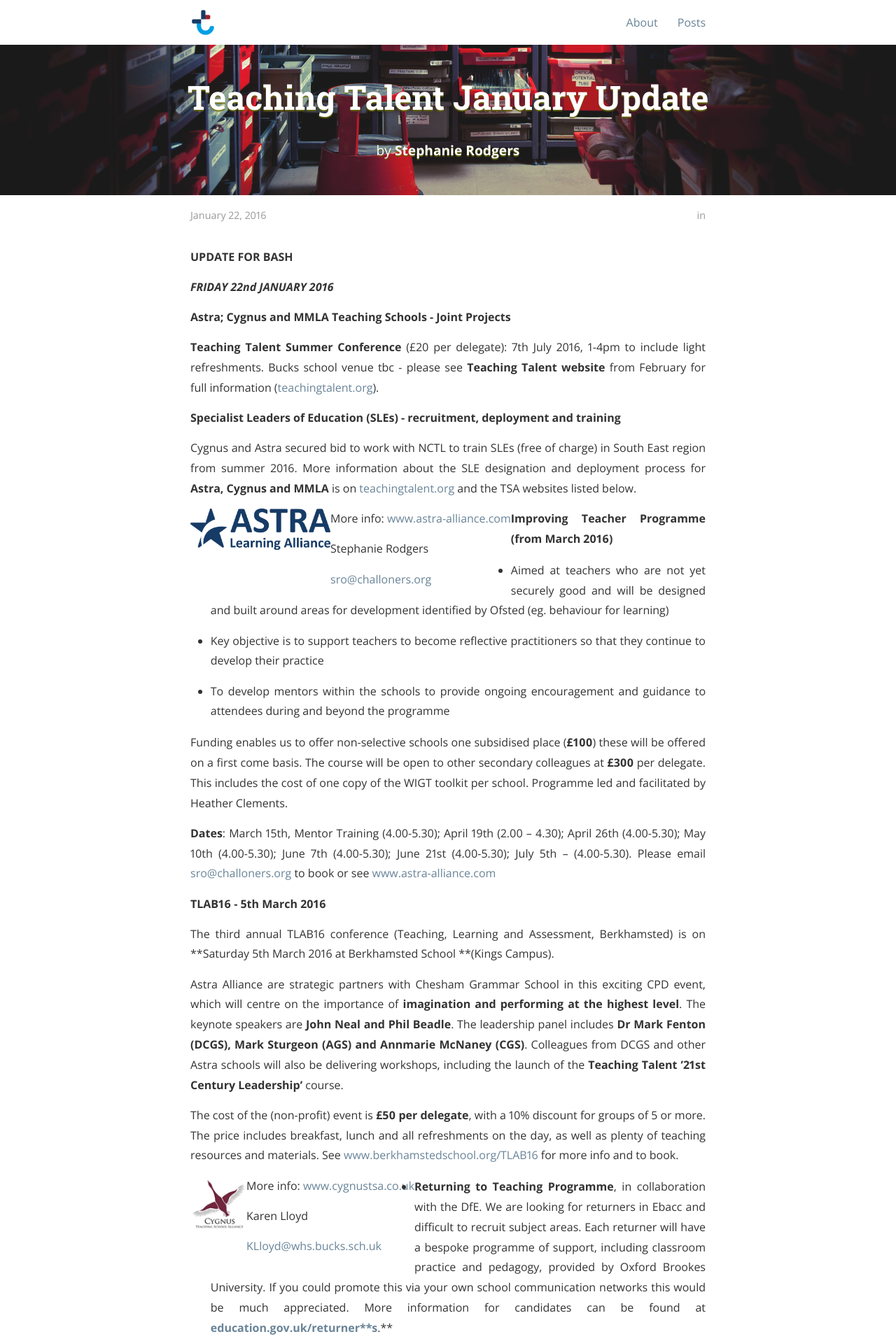
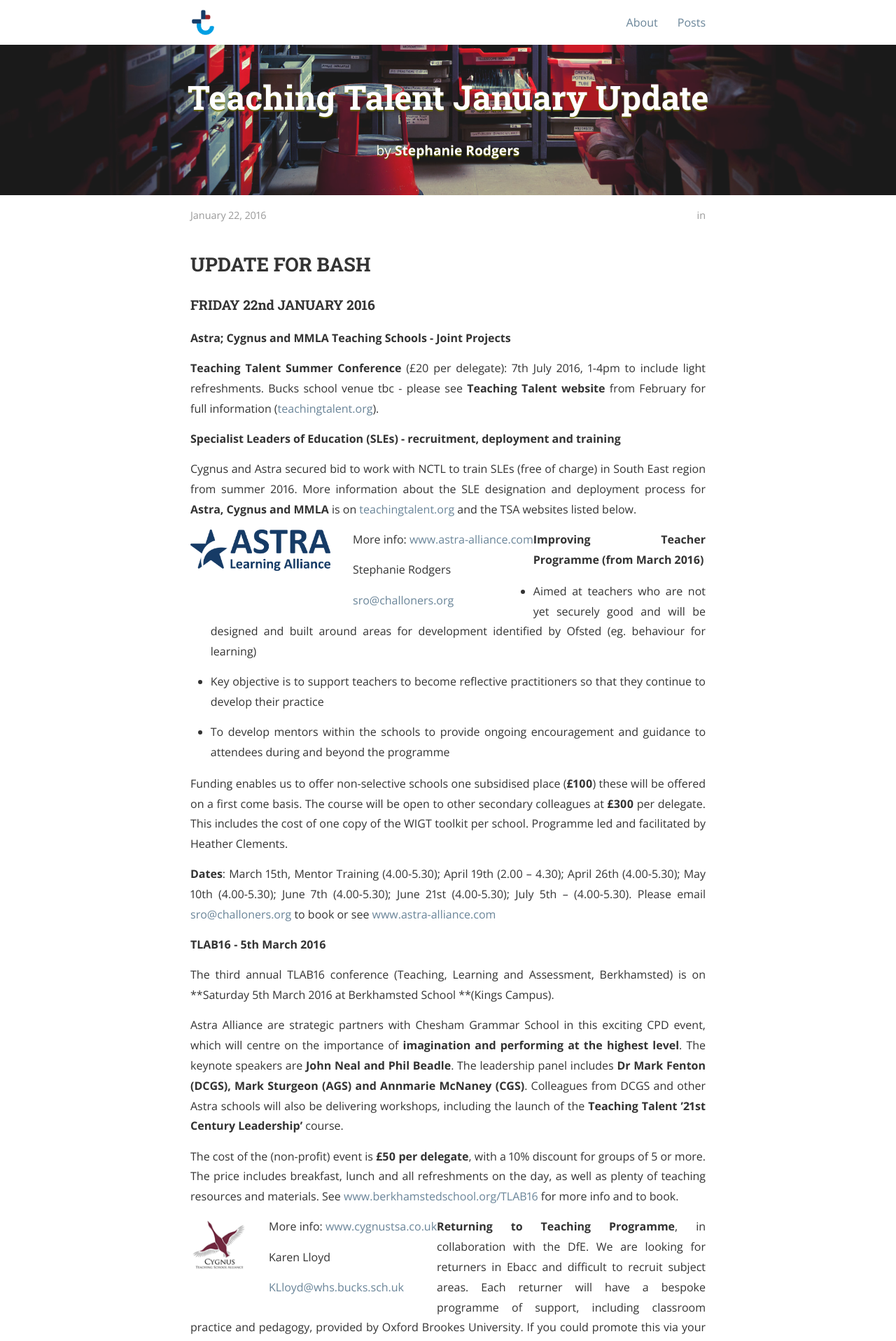
Before and after one commit to Teaching-Talent/teaching-talent.github.io, a Jekyll site: the page built from _posts/2016-01-22-Teaching-Talent-Update.md, in a window 1280 px wide. Shown: the top 1917 px of the page at 70% size. Built offline with Jekyll 4.4.1, drawn with Linux system fonts in a browser that asks for light colours; nearby versions of some CDN libraries; a style sheet for code colours, icons or effects is not loaded.

Commit message:
Update 2016-01-22-Teaching-Talent-Update.md

```diff
--- a/_posts/2016-01-22-Teaching-Talent-Update.md
+++ b/_posts/2016-01-22-Teaching-Talent-Update.md
@@ -9,9 +9,8 @@
 source-id: 1fya2Co1jGGzgRZRPwQ1NhxUyNMMNjQugz7N5Ai2jfrQ
 published: true
 ---
-**UPDATE FOR BASH**
-
-**_FRIDAY 22nd JANUARY 2016_**
+## UPDATE FOR BASH
+#### FRIDAY 22nd JANUARY 2016
 
 **Astra; Cygnus and MMLA Teaching Schools - Joint Projects**
 
@@ -23,7 +22,7 @@
 
 <div>
   <img src="{{ site.url }}/assets/posts/LqDiA9p6d78OQrJmjp6zA_img_0.png" alt="Astra Logo" style="width: 200px; float: left;"/>
-  <div style="float: left">
+  <div style="float: left; padding-left: 2em;">
     <p>More info: <a href="www.astra-alliance.com">www.astra-alliance.com</a></p>
     <p>Stephanie Rodgers</p>
     <p><a href="mailto:sro@challoners.org">sro@challoners.org</a></p>
@@ -52,30 +51,30 @@
 
 <div>
   <img src="{{ site.url }}/assets/posts/LqDiA9p6d78OQrJmjp6zA_img_1.png" alt="Cygnus Logo" style="width: 80px; float: left;"/>
-  <div style="float: left">
+  <div style="float: left; padding-left: 2em;">
     <p>More info: <a href="www.cygnustsa.co.uk">www.cygnustsa.co.uk</a></p>
     <p>Karen Lloyd</p>
     <p><a href="mailto:KLloyd@whs.bucks.sch.uk">KLloyd@whs.bucks.sch.uk</a></p>
   </div>
 </div>
 
-* **Returning to Teaching Programme**, in collaboration with the DfE. We are looking for returners in Ebacc and difficult to recruit subject areas. Each returner will have a bespoke programme of support, including classroom practice and pedagogy, provided by Oxford Brookes University. If you could promote this via your own school communication networks this would be much appreciated. More information for candidates can be found at **[education.gov.uk/returner**s](http://education.gov.uk/returners)**.**
+**Returning to Teaching Programme**, in collaboration with the DfE. We are looking for returners in Ebacc and difficult to recruit subject areas. Each returner will have a bespoke programme of support, including classroom practice and pedagogy, provided by Oxford Brookes University. If you could promote this via your own school communication networks this would be much appreciated. More information for candidates can be found at **[education.gov.uk/returner**s](http://education.gov.uk/returners)**.**
 
-* **Emerging Outstanding Teacher Programme** and **Emerging Senior Leadership Programme **currently in development with the IOE.
+**Emerging Outstanding Teacher Programme** and **Emerging Senior Leadership Programme **currently in development with the IOE.
 
-* **Middle Leadership course** currently underway, in consultation with Heather Clements to include tailored sessions for MLs requiring additional support.
+**Middle Leadership course** currently underway, in consultation with Heather Clements to include tailored sessions for MLs requiring additional support.
 
 <div>
   <img src="{{ site.url }}/assets/posts/LqDiA9p6d78OQrJmjp6zA_img_2.png" alt="MMLA Logo" style="width: 200px; float: left;"/>
-  <div style="float: left">
+  <div style="float: left; padding-left: 2em;">
     <p>More info:</p>
     <p>Dr Ben Parsons</p>
     <p><a href="mailto:bparsons@swbgs.com">bparsons@swbgs.com</a></p>
   </div>
 </div>
 
-* **More Able Gifted & Talent Leaders & Buckinghamshire Network**: Development complete, and course to be delivered by Heather Clements, author of the Challenge Award. MGAT Leaders on this course will work with the Challenge Award Framework, and following the programme participants will continue to meet as a network group to share best practice and continue to raise standards.  Venue: Great Marlow School. **For Spring 2016 launch.**
+**More Able Gifted & Talent Leaders & Buckinghamshire Network**: Development complete, and course to be delivered by Heather Clements, author of the Challenge Award. MGAT Leaders on this course will work with the Challenge Award Framework, and following the programme participants will continue to meet as a network group to share best practice and continue to raise standards.  Venue: Great Marlow School. **For Spring 2016 launch.**
 
-* **Building Confidence in Behaviour for Learning for ITT/NQT ** This programme has been developed with ASPIRE, and has been piloted with 2015-16 ITTs/NQTs. **For** **Summer 2016 launch.**
+**Building Confidence in Behaviour for Learning for ITT/NQT ** This programme has been developed with ASPIRE, and has been piloted with 2015-16 ITTs/NQTs. **For** **Summer 2016 launch.**
 
-* **Transition, Foundation, Aspiration: Developing Outstanding KS3 Provision.** Sharing best practice and successful models from across our area in data, tracking, and interventions; curriculum planning; student leadership.  **For September 2016 launch. **
+**Transition, Foundation, Aspiration: Developing Outstanding KS3 Provision.** Sharing best practice and successful models from across our area in data, tracking, and interventions; curriculum planning; student leadership.  **For September 2016 launch. **
```
